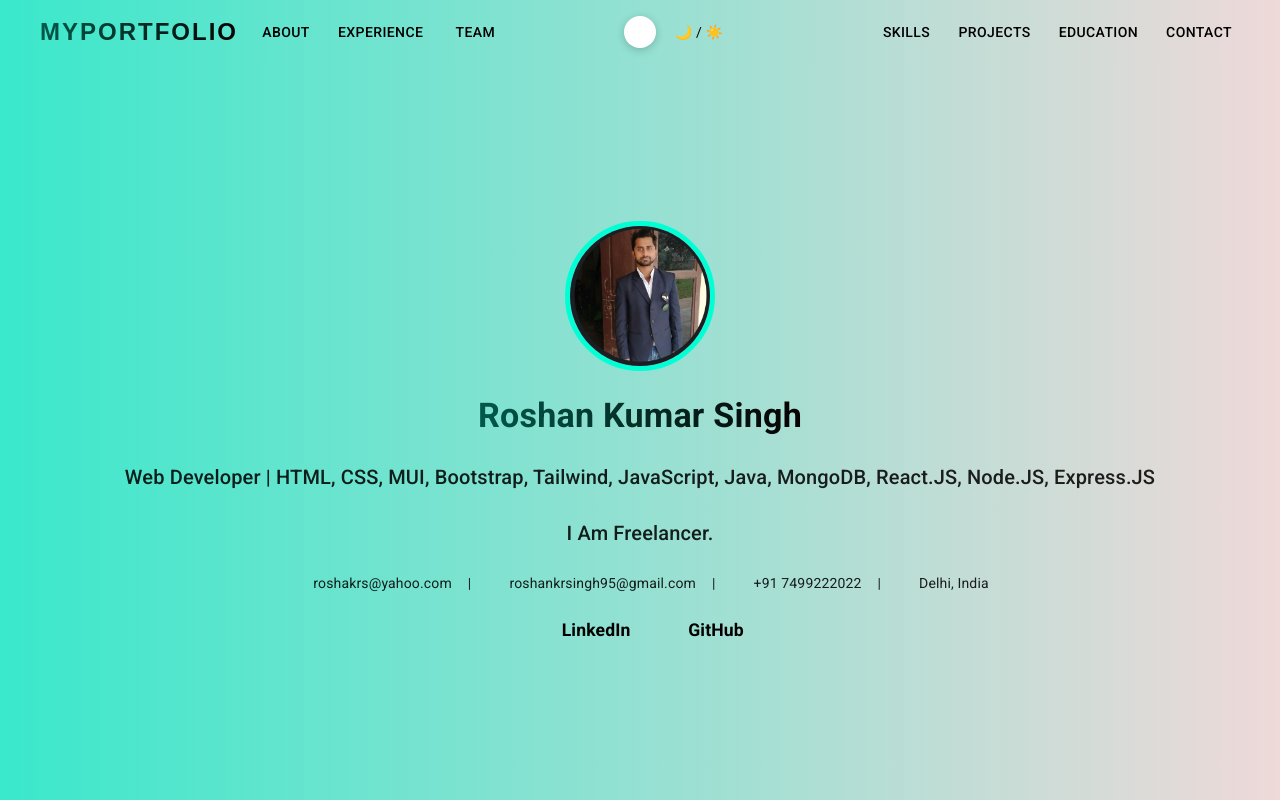
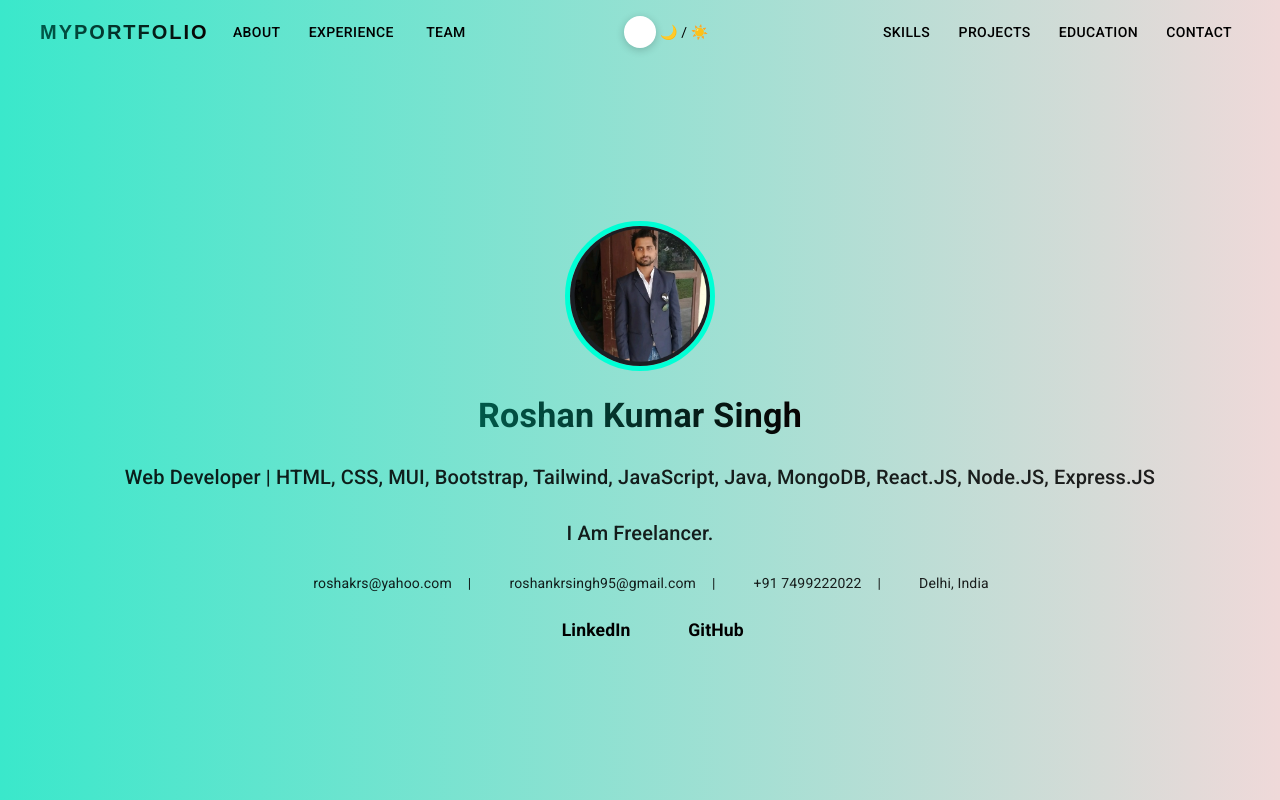
Before and after one commit to RoshanrksKrSingh/my-portfolio, a React (Vite) app: page / in a window 1280 px wide. Shown: the top 800 px of the page. Built offline with nearby package versions, Linux system fonts and the light colour scheme; some icons are missing.

Commit message:
cor added

```diff
--- a/src/components/Navbar.jsx
+++ b/src/components/Navbar.jsx
@@ -80,7 +80,7 @@ export default function Navbar() {
                   textTransform: "uppercase",
                   cursor: "pointer",
                   fontFamily: "'Poppins', sans-serif",
-                  fontSize: { xs: "1rem", sm: "1.25rem", md: "1.5rem" },
+                  fontSize: { xs: "1rem", sm: "1.25rem", md: "1.25rem" },
                   background: isDark
                     ? "linear-gradient(90deg, #00ffd5, #00ccaa)"
                     : "linear-gradient(90deg, #01594a, #070101)",
```
